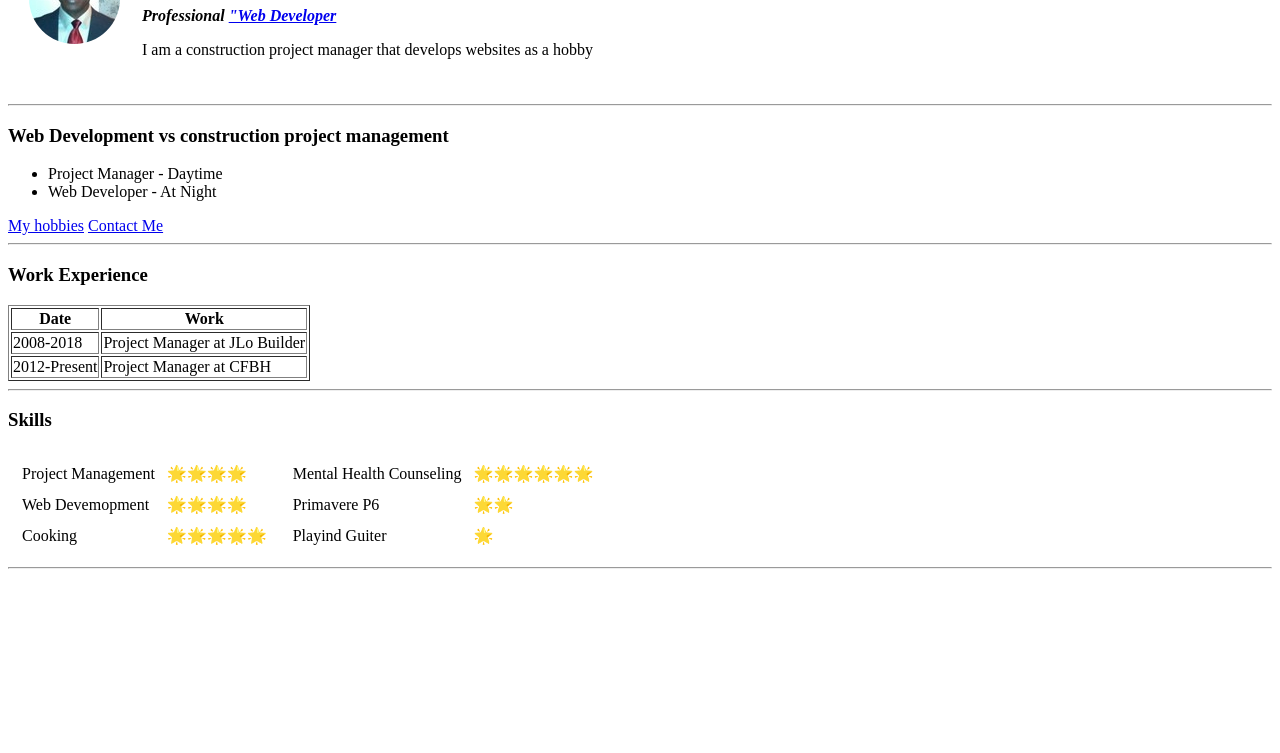
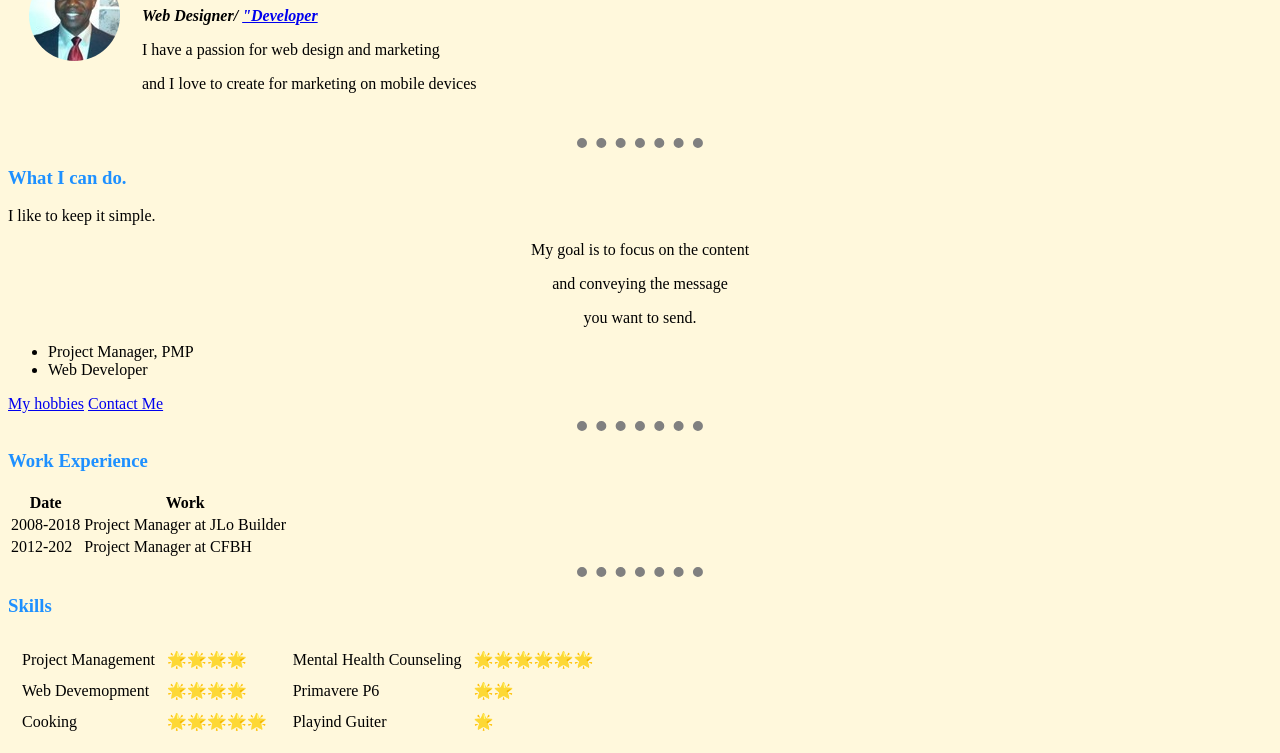
Before and after one commit to pamomoh/CV, a plain HTML site: page index.html in a window 1280 px wide. Shown: the part 102-855 px from the top of the page. Before the commit the page ends 800 px from the top, so only its background shows below. Drawn offline with Linux system fonts and the light colour scheme.

Commit message:
Add files via upload

```diff
--- a/index.html
+++ b/index.html
@@ -1,32 +1,66 @@
 <!DOCTYPE html>
 <html lang="en" dir="ltr">
+
   <head>
     <meta charset="utf-8">
-    <title>Momoh Web Site</title>
+    <title>Momoh Web</title>
+    <style>
+
+    body{
+      background-color: Cornsilk;
+    }
+    h1{color:#1E90FF; }
+
+    h3{ color:#1E90FF;}
+  hr {
+
+    border-style: none;
+    border-top-style: dotted;
+    border-color: grey;
+    border-width: 10px;
+    width: 10%;
+
+  }
+    </style>
+    <link rel="stylesheet" herf="css/style.css">
   </head>
 
   <body>
     <table cellspacing="20">
       <tr>
-        <td><img src="circle-cropped.png"alt="momoh profile picture"></td>
-        <td><h1>Phil Momoh</h1>
-          <p><em><strong>Professional <a href="myvideo.mp4">"Web Developer</a></strong></em></p>
-          <p>I am a construction project manager that develops websites as a hobby</p>
+        <td><img src="circle-cropped.png"></td>
+        <center>  <td><h1>Philip A. Momoh</h1>
+
+            <p><em><strong>Web Designer/ <a href="myvideo.mp4">"Developer</a></strong></em></p>
+            <p>I have a passion for web design and marketing</p>
+             <p>and I love to create for marketing on mobile devices</p>
+
+          </center>
+
           </td>
       </tr>
     </table>
     <hr>
-    <h3>Web Development vs construction project management</h3>
+    <h3>What I can do.</h3>
+    <p>
+      I like to keep it simple.
+    </p>
+    <center>
+      <p>My goal is to focus on the content</p>
+      <p> and conveying the message </p>
+      <p>you want to send.</p>
+    </center>
+
     <ul>
-      <li>Project Manager - Daytime </li>
-      <li>Web Developer - At Night</li>
+      <li>Project Manager, PMP</li>
+      <li>Web Developer</li>
     </ul>
 
     <a href="hobbies.html">My hobbies</a>
     <a href="contactme.html">Contact Me</a>
 <hr>
       <h3>Work Experience</h3>
-<table border="1">
+<table border="0">
     <thead>
       <tr>
         <th>Date</th>
@@ -38,7 +72,7 @@
         <td>Project Manager at JLo Builder</td>
       </tr>
       <tr>
-        <td>2012-Present</td>
+        <td>2012-202</td>
         <td>Project Manager at CFBH</td>
       </tr>
     </thead>
@@ -85,6 +119,6 @@
   </tr>
 
 </table>
-<hr>
+
     <footer
 </html>
```
Also changed, not shown: hobbies.html (+1 -1 lines), 118365100_10220007153302677_3967574563644227830_n.jpg (added), 1 other file.
